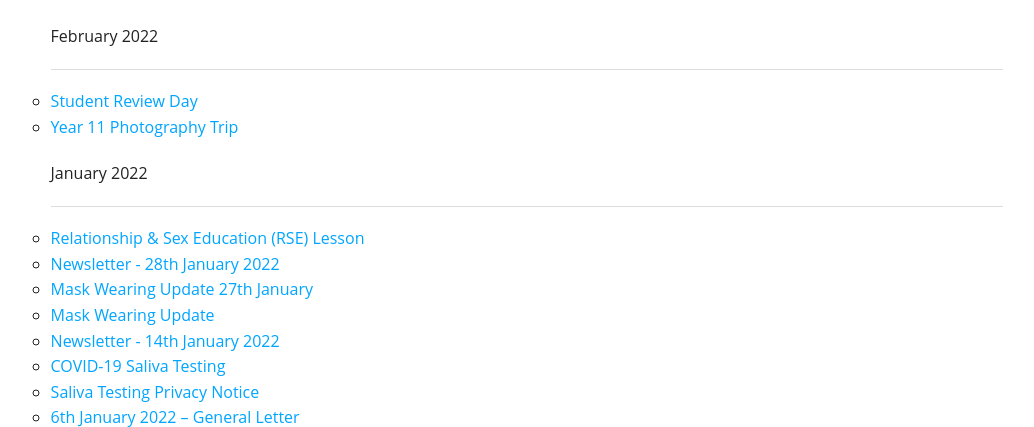
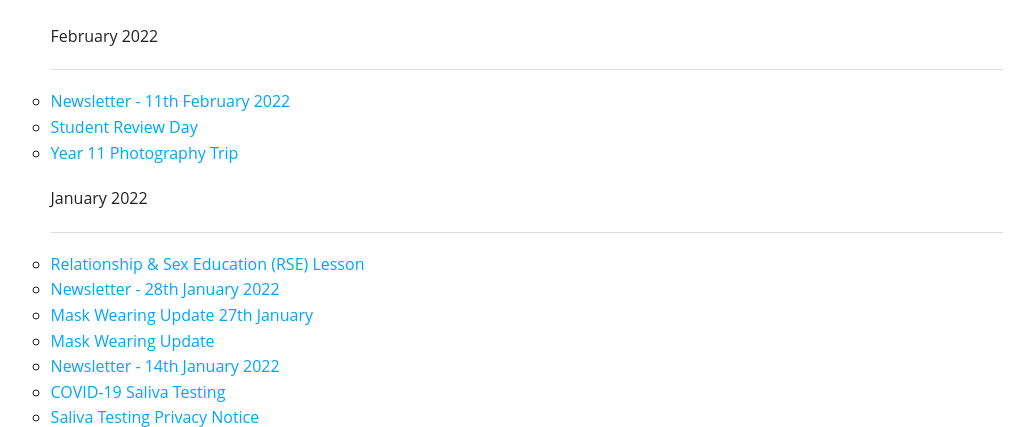
Before and after one commit to PCSITService/parkcommunityschool.co.uk, a PHP site: page /letters-home.php in a window 1280 px wide. Shown: the part 234-661 px from the top of the page, without its empty margins (122-1156 px from the left). Run offline with PHP 8.4, Linux system fonts and the light colour scheme; some libraries are stand-ins or nearby versions.

Commit message:
Letter update

```diff
--- a/index.php
+++ b/index.php
@@ -236,6 +236,7 @@
             <ul class="small-block-grid-1">
                 <li>
                     <ul class="circle"><hr>
+                        <li><a href="/assets/letters/2022-02/newsletter-11-02.pdf" target="_blank">Newsletter - 11th February 2022</a></li>
                         <li><a href="/assets/letters/2022-01/newsletter-28-01.pdf" target="_blank">Newsletter - 28th January 2022</a></li>
                         <li><a href="/assets/letters/2022-01/newsletter-14-01.pdf" target="_blank">Newsletter - 14th January 2022</a></li>
                         <li><a href="/assets/letters/2021-12/newsletter-17-12.pdf" target="_blank">Newsletter - 17th December 2021</a></li>
--- a/letters-home.php
+++ b/letters-home.php
@@ -27,6 +27,7 @@
         	<ul class="small-block-grid-1">
                 <li>
                     <ul class="circle">February 2022<hr>
+                        <li><a href="/assets/letters/2022-02/newsletter-11-02.pdf" target="_blank">Newsletter - 11th February 2022</a></li>
                         <li><a href="/assets/letters/2022-02/review-day.pdf" target="_blank">Student Review Day</a></li>
                         <li><a href="/assets/letters/2022-02/photography-trip.pdf" target="_blank">Year 11 Photography Trip</a></li>
                     </ul>
```
Also changed, not shown: 1 other file.
